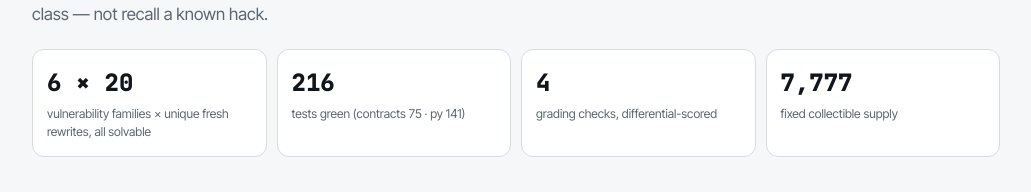
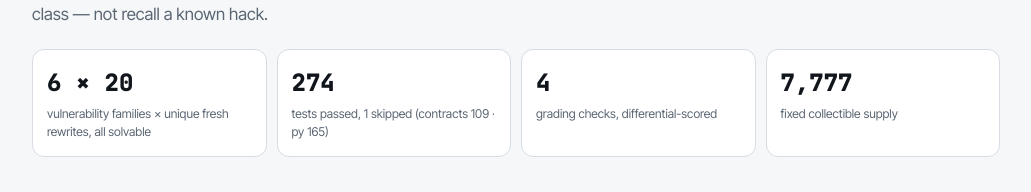
Before and after one commit to Fu93/axvigil, a plain HTML site: page demo/index.html in a window 1280 px wide. Shown: the part 291-483 px from the top of the page, without its empty margins (124-1155 px from the left). Drawn offline with Linux system fonts and the light colour scheme.

Commit message:
Update test counts to verified run: 274 passed, 1 skipped (contracts 109, Python 165)

```diff
--- a/demo/index.html
+++ b/demo/index.html
@@ -162,7 +162,7 @@
 
     <div class="stats">
       <div class="stat"><div class="n">6 × 20</div><div class="l">vulnerability families × unique fresh rewrites, all solvable</div></div>
-      <div class="stat"><div class="n">216</div><div class="l">tests green (contracts 75 · py 141)</div></div>
+      <div class="stat"><div class="n">274</div><div class="l">tests passed, 1 skipped (contracts 109 · py 165)</div></div>
       <div class="stat"><div class="n">4</div><div class="l">grading checks, differential-scored</div></div>
       <div class="stat"><div class="n">7,777</div><div class="l">fixed collectible supply</div></div>
     </div>
```
